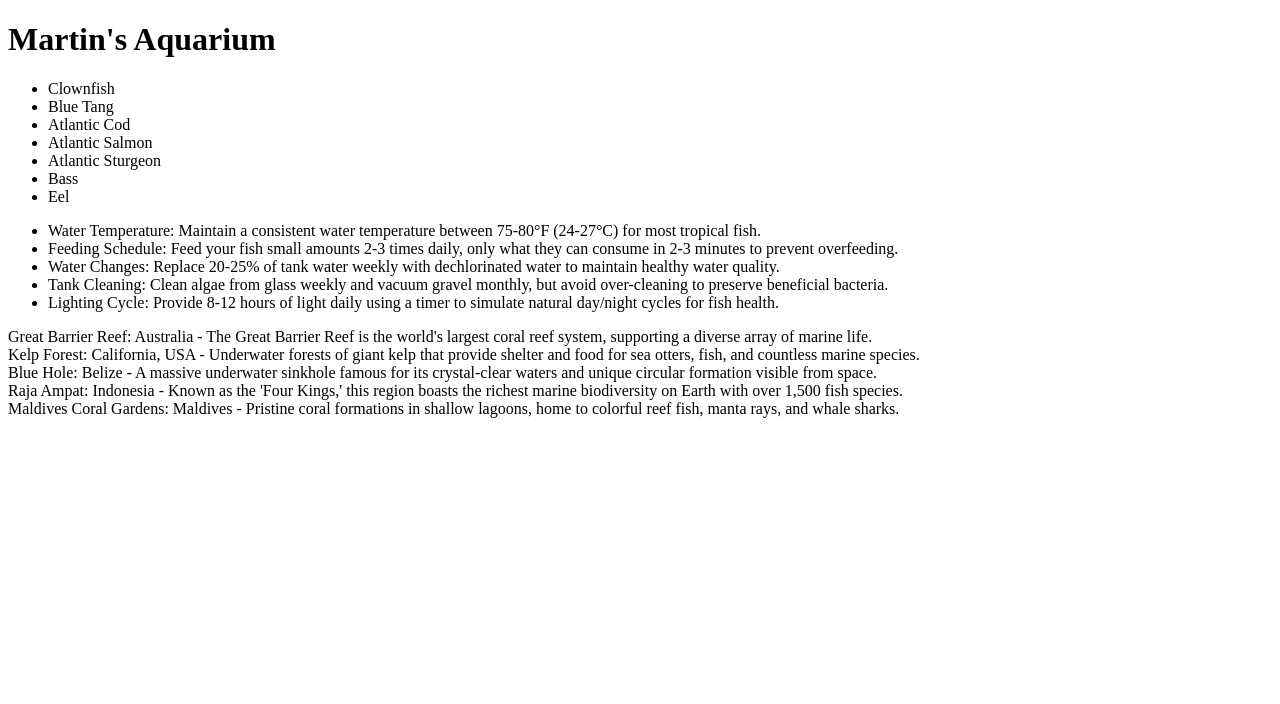
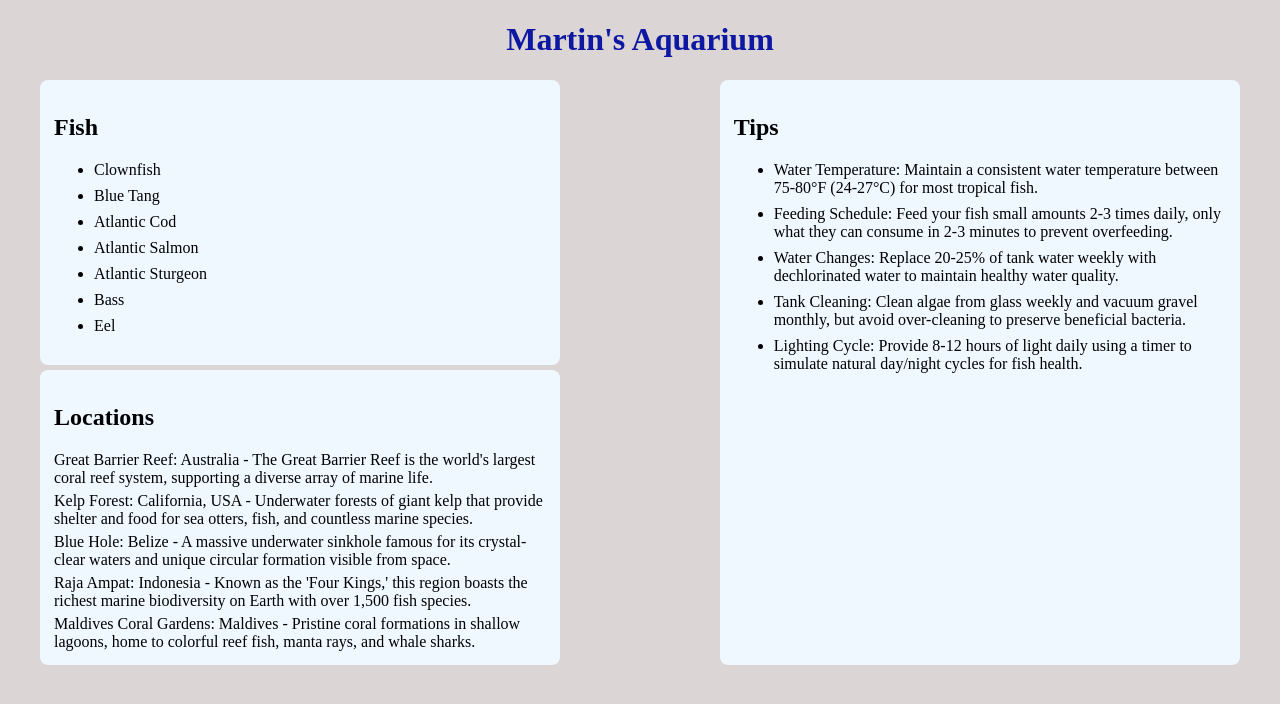
Before and after one commit to hellomistyblue/martins-aquarium, a plain HTML site: page index.html in a window 1280 px wide. Drawn offline with Linux system fonts and the light colour scheme.

Commit message:
added styling and cards

```diff
--- a/index.html
+++ b/index.html
@@ -12,18 +12,26 @@
        <h1>Martin's Aquarium</h1>
    </header>
 
-   <main>
-       <section id="fishList">
-           <!-- Fish grid will be dynamically generated here -->
-       </section>
+   <main class="main-layout">
+        <div>
+            <div class="card">
+                <h2>Fish</h2>
+                <section id="fishList">
+                </section>
+            </div>
 
-       <aside id="tipList">
-           <!-- Care tips will be dynamically generated here -->
-       </aside>
+            <div class="card locations">
+                <h2>Locations</h2>
+                <section id="locationList">
+                </section>
+            </div>
+        </div>
 
-       <section id="locationList">
-           <!-- Location grid will be dynamically generated here -->
-       </section>
+        <div class="card">
+            <h2>Tips</h2>
+            <aside id="tipList">
+            </aside>
+        </div>
    </main>
 
    <script src="./scripts/main.js" type="module"></script>
--- a/styles/layout.css
+++ b/styles/layout.css
@@ -0,0 +1,7 @@
+
+.main-layout {
+    display: flex;
+    column-gap: 10rem;
+    max-width: 1200px;
+    margin: 0 auto;
+}
--- a/styles/main.css
+++ b/styles/main.css
@@ -0,0 +1,22 @@
+/* Utilize the CSS skills that you've learned so far to make each fish element and location element have a modern card look. Then use your Flexbox skills to implement the layout specified below in the low-fidelity wireframe.*/
+
+/* display: flex;*/
+
+body {
+    background-color: rgb(219, 213, 213);
+}
+h1 {
+  text-align: center;
+  color: #0d17a1;
+}
+.card {
+    background-color: aliceblue;
+    border-radius: 8px;
+    padding: 14px;
+}
+li {
+    margin-bottom: 8px;
+}
+.locations {
+    margin-top: 5px;
+}
```
